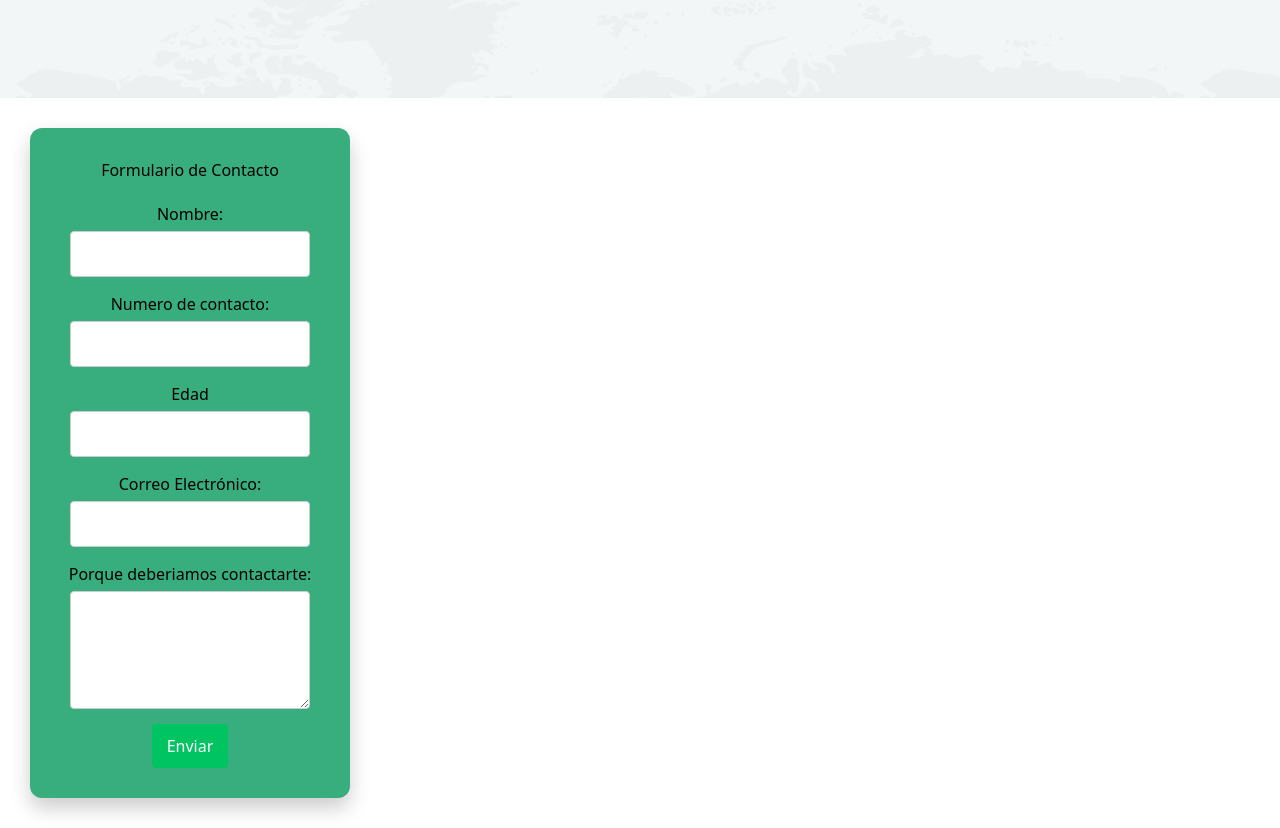
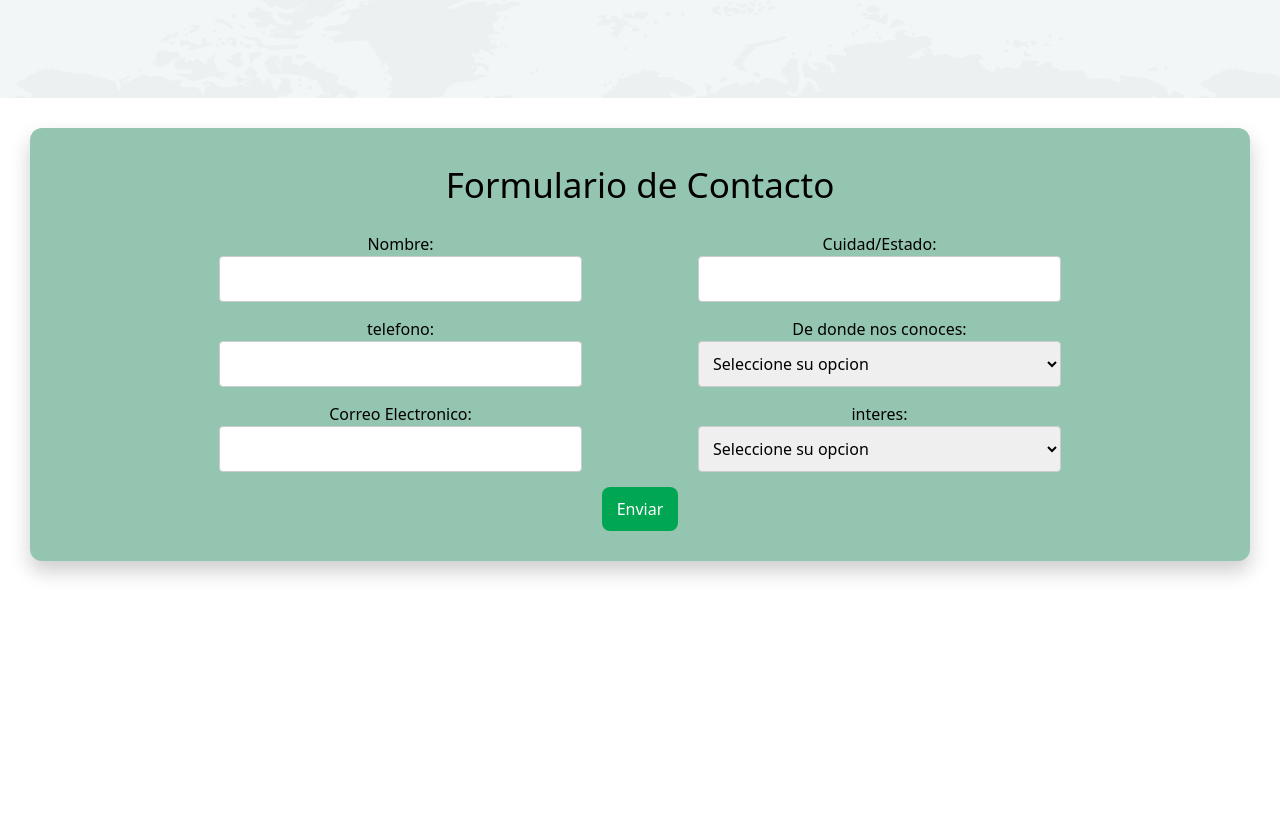
Before and after one commit to 8devmx/estadias-front, a Next.js app: page / in a window 1280 px wide. Shown: the part 1900-2728 px from the top of the page. After the commit the page ends 2491 px from the top, so only its background shows below. Built offline with nearby package versions, Linux system fonts and the light colour scheme.

Commit message:
corrección de formulario

```diff
--- a/src/components/formulario.jsx
+++ b/src/components/formulario.jsx
@@ -3,20 +3,36 @@ import styles from '@/styles/Forms.module.css'
 
 const Formulario = () => {
     return (
-
         <div className={styles.Formulario}>
             <h1>Formulario de Contacto</h1>
+            <div className={styles.cont}>
+                <div className={styles.form1}>
+                    <label htmlFor="">Nombre: </label>
+                    <input type="text" />
+                    <label htmlFor="">telefono: </label>
+                    <input type="text" />
+                    <label htmlFor="">Correo Electronico: </label>
+                    <input type="text" />
+                </div>
+                <div className={styles.form1}>
+                    <label htmlFor="">Cuidad/Estado: </label>
+                    <input type="text" />
+                    <label htmlFor="">De donde nos conoces:</label>
+                    <select id="message" name="message" required>
+                        <option value="#">Seleccione su opcion</option>
+                        <option value="#">Facebook</option>
+                        <option value="#">Instagram</option>
+                        <option value="#">X(twitter)</option>
+                    </select>
+                    <label htmlFor="message">interes: </label>
+                    <select id="message" name="message" required>
+                        <option value="#">Seleccione su opcion</option>
+                        <option value="#">Contratación</option>
+                        <option value="#">informes especificos</option>
+                    </select>
+                </div>
 
-            <label htmlFor="name">Nombre:</label>
-            <input type="text" id="name" name="name" required />
-            <label htmlFor="numero">Numero de contacto:</label>
-            <input type="text" id="numero" name="numero" required />
-            <label htmlFor="edad">Edad</label>
-            <input type="text" id="edad" name="edad" required />
-            <label htmlFor="email">Correo Electrónico:</label>
-            <input type="email" id="email" name="email" required />
-            <label htmlFor="message">Porque deberiamos contactarte:</label>
-            <textarea id="message" name="message" rows="4" required></textarea>
+            </div>
 
             <button type="submit">Enviar</button>
         </div>
--- a/src/styles/Forms.module.css
+++ b/src/styles/Forms.module.css
@@ -1,44 +1,42 @@
+@import url('https://fonts.googleapis.com/css2?family=Open+Sans:ital,wght@0,300..800;1,300..800&display=swap');
+
 .Formulario {
-    background-color: #38ae7f;
+    background-color: #94c5b1;
     padding: 30px;
     margin: 30px;
     border-radius: 12px;
     box-shadow: 0 10px 20px rgba(0, 0, 0, 0.2);
-    width: 320px;
     text-align: center;
-    transition: all 0.3s ease-in-out;
+}
+.Formulario h1 {
+    font-weight: 500;
+    font-size: 35px;
+    line-height: 54.47px;
+    margin-bottom: 20px;
+}
+.cont{
     display: flex;
-    flex-direction: column;
+    justify-content: center;
     align-items: center;
 }
-.Formulario h1 {
-    margin-bottom: 20px;
+.form1{
+    margin-right: 5%;
+    margin-left: 5%;
+    width: 363px;
 }
-
-.Formulario label {
-    display: block;
-    margin-bottom: 5px;
-    text-align: left;
-}
-
-.Formulario input,
-.Formulario textarea {
-    width: calc(100% - 20px);
+.Formulario input, .Formulario select {
+    width: 100%;
     padding: 10px;
     margin-bottom: 15px;
     border: 1px solid #ccc;
     border-radius: 4px;
 }
-
 .Formulario button {
-    background-color: #00c462;
+    background-color: #00A651;
     color: white;
     padding: 10px 15px;
-    border: none;
-    border-radius: 4px;
-    cursor: pointer;
+    border-radius: 8px;
 }
-
 .Formulario button:hover {
-    background-color: #000000;
+    background-color: #005F15;
 }
--- a/src/styles/Prueba.module.css
+++ b/src/styles/Prueba.module.css
@@ -1,3 +1,4 @@
+@import url('https://fonts.googleapis.com/css2?family=Open+Sans:ital,wght@0,300..800;1,300..800&display=swap');
 
 .container{
     background-image: url('/map.png');
--- a/src/styles/Services.module.css
+++ b/src/styles/Services.module.css
@@ -1,3 +1,5 @@
+@import url('https://fonts.googleapis.com/css2?family=Open+Sans:ital,wght@0,300..800;1,300..800&display=swap');
+
 .services {
   padding-top: 28px;
   padding-bottom: 88px;
```
